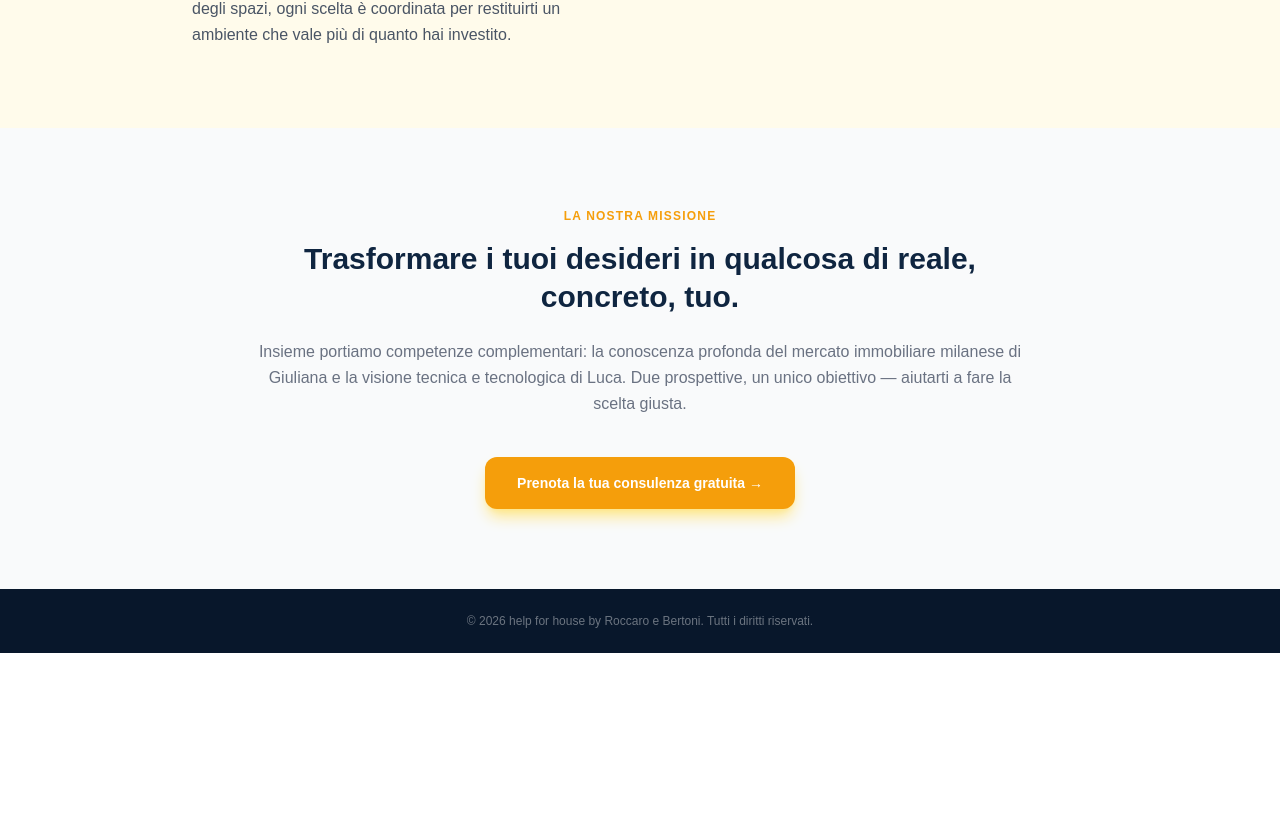
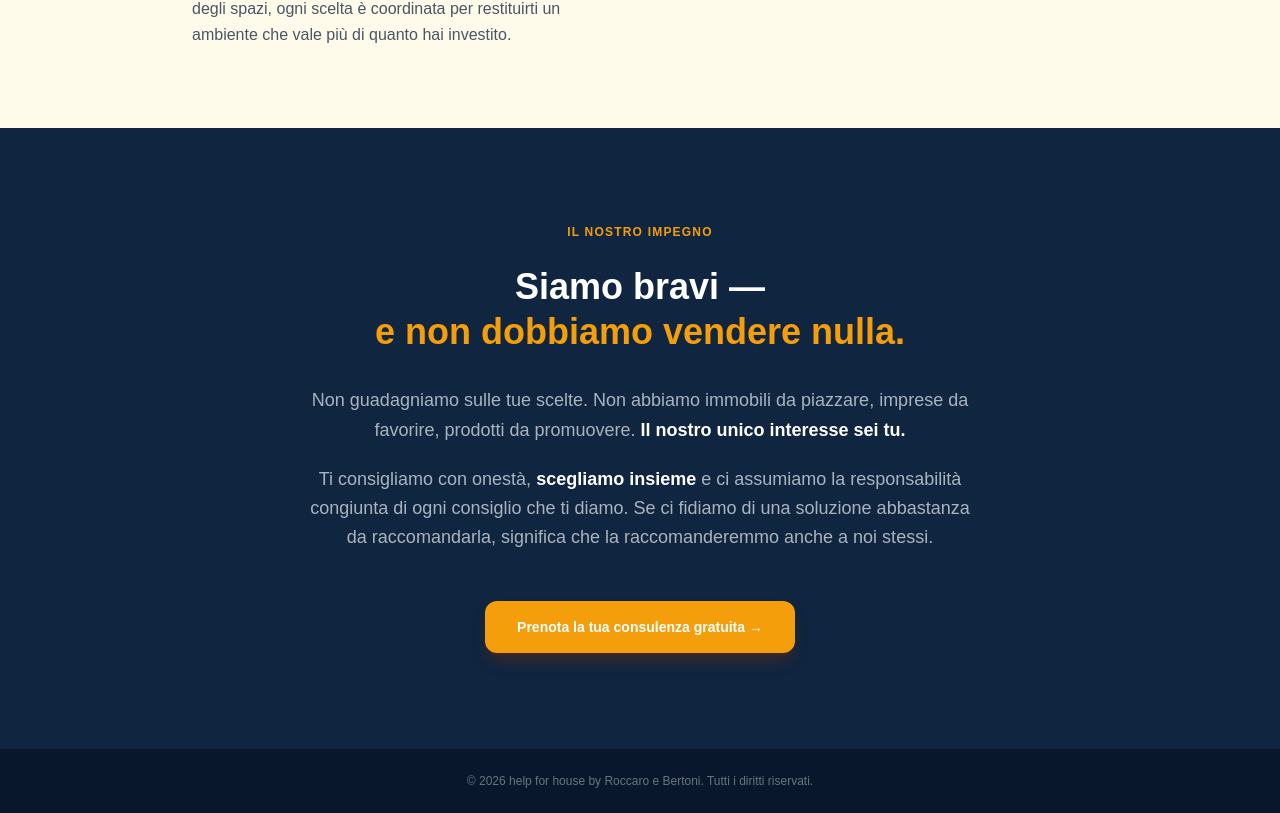
Before and after one commit to inglucabertoni-cyber/sito2, a Next.js app: page /chi-siamo in a window 1280 px wide. Shown: the part 4332-5145 px from the top of the page. Before the commit the page ends 4985 px from the top, so only its background shows below. Built offline with nearby package versions, Linux system fonts and the light colour scheme.

Commit message:
feat(chi-siamo): add closing manifesto — no conflict of interest, joint responsibility
Co-Authored-By: Claude Sonnet 4.6 <noreply@anthropic.com>

```diff
--- a/app/chi-siamo/page.tsx
+++ b/app/chi-siamo/page.tsx
@@ -306,21 +306,30 @@ export default function ChiSiamoPage() {
         </div>
       </section>
 
-      {/* Missione */}
-      <section className="bg-gray-50 py-16 sm:py-20 px-4">
+      {/* Il nostro impegno */}
+      <section className="bg-[#0F2540] py-16 sm:py-24 px-4">
         <div className="max-w-3xl mx-auto text-center">
-          <p className="text-[#F59E0B] text-xs font-semibold tracking-widest uppercase mb-4">La nostra missione</p>
-          <h2 className="text-2xl sm:text-3xl font-black text-[#0F2540] mb-6 leading-tight">
-            Trasformare i tuoi desideri in qualcosa di reale, concreto, tuo.
+          <p className="text-[#F59E0B] text-xs font-semibold tracking-widest uppercase mb-6">Il nostro impegno</p>
+          <h2 className="text-3xl sm:text-4xl font-black text-white leading-tight mb-8">
+            Siamo bravi —<br />
+            <span className="text-[#F59E0B]">e non dobbiamo vendere nulla.</span>
           </h2>
-          <p className="text-gray-500 leading-relaxed mb-10">
-            Insieme portiamo competenze complementari: la conoscenza profonda del mercato immobiliare
-            milanese di Giuliana e la visione tecnica e tecnologica di Luca. Due prospettive,
-            un unico obiettivo — aiutarti a fare la scelta giusta.
-          </p>
+          <div className="space-y-5 text-white/65 text-base sm:text-lg leading-relaxed max-w-2xl mx-auto mb-12">
+            <p>
+              Non guadagniamo sulle tue scelte. Non abbiamo immobili da piazzare,
+              imprese da favorire, prodotti da promuovere.
+              <strong className="text-white"> Il nostro unico interesse sei tu.</strong>
+            </p>
+            <p>
+              Ti consigliamo con onestà, <strong className="text-white">scegliamo insieme</strong> e
+              ci assumiamo la responsabilità congiunta di ogni consiglio che ti diamo.
+              Se ci fidiamo di una soluzione abbastanza da raccomandarla,
+              significa che la raccomanderemmo anche a noi stessi.
+            </p>
+          </div>
           <Link
             href="/dashboard/appuntamento/nuovo"
-            className="inline-block bg-[#F59E0B] hover:bg-[#D97706] text-white font-bold px-8 py-4 rounded-xl text-sm transition-colors shadow-lg shadow-amber-200"
+            className="inline-block bg-[#F59E0B] hover:bg-[#D97706] text-white font-bold px-8 py-4 rounded-xl text-sm transition-colors shadow-lg shadow-amber-900/40"
           >
             Prenota la tua consulenza gratuita →
           </Link>
```
